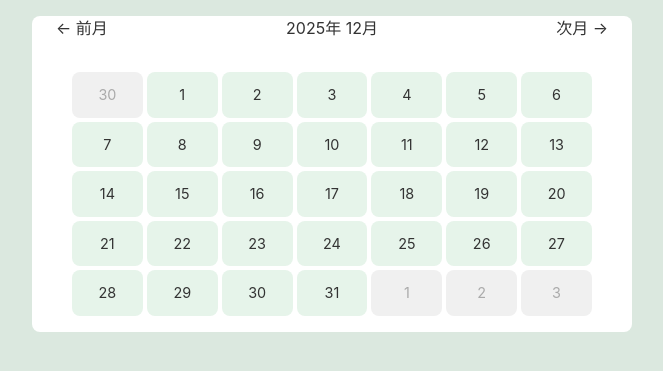
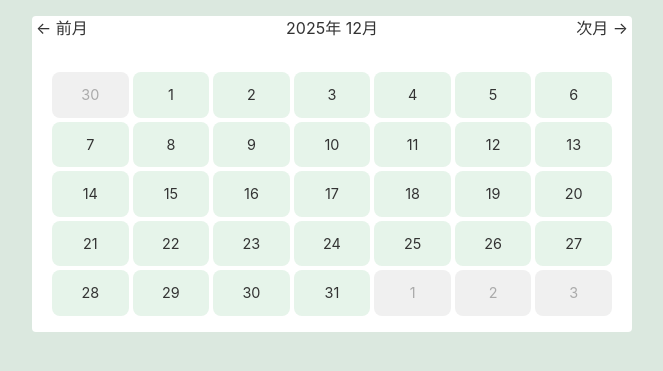
Before and after one commit to akanejingu07/mood_app, a Flask app: page /calendar in a window 1280 px wide. Shown: the part 92-463 px from the top of the page, without its empty margins (308-971 px from the left). Run offline with Flask 3, Linux system fonts and the light colour scheme; a user stored in the database is signed in; data that the repository does not hold is empty; some libraries are stand-ins or nearby versions.

Commit message:
css調整

```diff
--- a/static/css/style.css
+++ b/static/css/style.css
@@ -289,9 +289,9 @@ input[type=range]::-moz-range-thumb {
 --------------------------- */
 .calendar-card-wrapper {
   background-color: #fff;
-  border-radius: 8px;
-  padding-left: 24px;
-  padding-right: 24px;
+  border-radius: 4px;
+  padding-left: 4px;
+  padding-right: 4px;
 }
 
 .calendar-grid {
```
